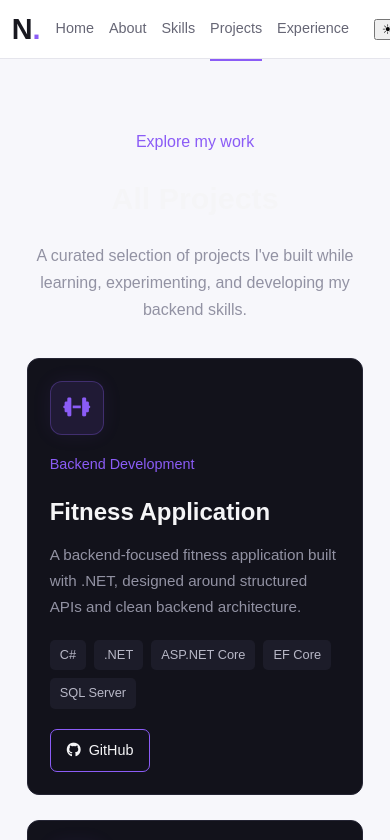
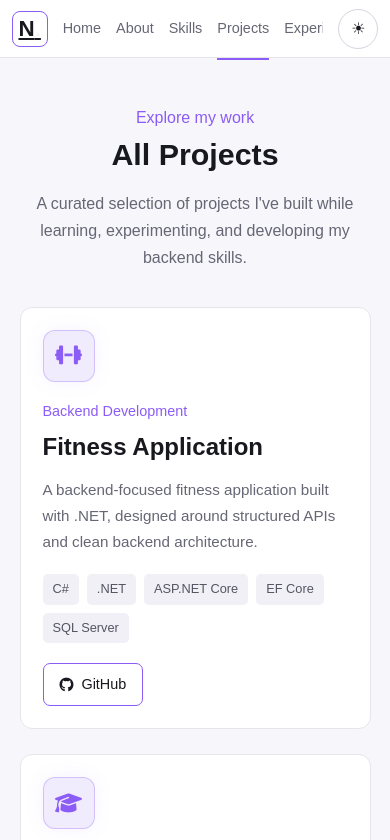
Before and after one commit to naira-othman-tamer/Portfolio, a plain HTML site: page projects.html in a window 390 px wide. Both pictures are taken after a click on the button "Switch to light mode". Shown: the top 840 px of the page. Drawn offline with Linux system fonts and the light colour scheme.

Commit message:
fix Light Mode

```diff
--- a/css/certificatestyle.css
+++ b/css/certificatestyle.css
@@ -47,7 +47,7 @@ body {
 }
 
 .certs-logo {
-    color: #f5f5f7;
+    color: #8b5cf6;
     font-size: 1.8rem;
     font-weight: 700;
     text-decoration: none;
@@ -56,7 +56,7 @@ body {
 }
 
 .certs-logo span {
-    color: #8b5cf6;
+    color: #f5f5f7;
 }
 
 
--- a/css/projectsStyle.css
+++ b/css/projectsStyle.css
@@ -1,77 +1,6 @@
-
-Claude finished the response
-Give me the link for the closest phase so I can choose the what I need of Lugus to select in my projects. Any addition would be complete for me. I need to also activate experience on my education. What you need from me supports you to complete these two sections that has no places in my portfolio. I need the brief about my education or experience at the home. on the bid for, um, uh, is that to all my certificates and indications in more, uh, details. As I have, uh, many certificates, I need to, uh, put in my portfolio. What's your opinion?
-
-Font Awesome icons: browse and search here → https://fontawesome.com/search?ic=free (filter "Free" + "Solid" for fas style, matches what you're using).
-
-Experience & Education: your nav already links to #experience and #education, but those sections don't exist in index.html yet — that's why they go nowhere. I can build both.
-
-My opinion on certificates: don't cram them into the homepage — it'll get long and hurt the clean look you have. Better as their own page (like projects.html), with a homepage teaser section ("Certifications" card row showing 3–4 highlights + "View All" button, same pattern as your Projects section).
-
-To build these, I need the actual content:
-
-For the Experience section, what do you have?
-Real job/internship history
-For Education, what should it show?
-Degree + courses + certificates together
-How many certificates do you have to feature?
-4-8
-Give me the details and I'll write the sections.
-
-Experience — for each job/internship:
-
-Company name, role/title, dates (e.g. "Jan 2025 – Present")
-2-4 bullet points on what you did/built
-Education — degree info:
-
-University name, degree title, dates, GPA (optional)
-Relevant courses (list of names)
-Certificates — for the 4-8 you want featured on the homepage teaser:
-
-Certificate name, issuer, date (optional)
-Link/credential URL if you have one
-Paste what you've got (rough notes are fine — I'll format it) and I'll build:
-
-New #experience and #education sections in index.html (matching your existing style)
-A homepage "Certifications" teaser
-A certificates.html page for the full list, same pattern as projects.html
-Create the HTML page on CSS for Zeesbert. Um, I think, uh, an indication at the home will be look, uh, good in a state of make everything in the separate HTML, just hand in home page, and the the details will be in separate HTML. The information, uh, I will support you later now. Let's start to prepare style and structure, uh, as HTML. Okay?
-
-
-Thought for 18s
-Thought for 18s
-Building the structure now with placeholder content — swap in your real details later, formatting stays the same.
-
-
-Index
-Code · HTML
-
-Additions
-Code · CSS
-
-Certificates
-Code · HTML
-
-Certificatesstyle
-Code · CSS
-
-Projects
-Code · HTML
-
-Projectsstyle
-Code · CSS
-
-Created 6 files, ran a command, edited a file · 3 notes
-Created 6 files, ran a command, edited a file · 3 notes
-
-You are out of free messages(opens in new tab) until 10:40 PM
-Upgrade
 
 
 
-
-Claude is AI and can make mistakes. Please double-check responses.
-Projectsstyle · CSS
 /* ==================================================
    PROJECTS PAGE
    ================================================== */
@@ -112,6 +41,8 @@ body {
 
     display: flex;
     align-items: center;
+    justify-content: space-between;
+
 
     padding: 0 5%;
     z-index: 1000;
@@ -121,16 +52,30 @@ body {
 }
 
 .projects-logo {
-    color: #f5f5f7;
+    width: 36px;
+    height: 36px;
+
+    display: flex;
+    align-items: center;
+    justify-content: center;
+
+    border-radius: 8px;
+
+    color: #8b5cf6;
+    font-size: 1.4rem;
+    font-weight: 700;
+
+    border: 1px solid #8b5cf6;
+    /* color: #8b5cf6;
     font-size: 1.8rem;
     font-weight: 700;
     text-decoration: none;
 
-    flex-shrink: 0;
+    flex-shrink: 0; */
 }
 
 .projects-logo span {
-    color: #8b5cf6;
+    color: #f5f5f7;
 }
 
 
@@ -143,7 +88,7 @@ body {
 
     gap: 30px;
 
-    margin: 0 auto;
+    margin: 0 ;
 }
 
 .projects-nav-links a {
@@ -580,3 +525,35 @@ body.light-theme .projects-theme-toggle {
     color: #18181f;
     border-color: #d5d5df;
 }
+
+/* Missing light-mode styles for the projects page */
+
+body.light-theme .projects-section-heading h1,
+body.light-theme .projects-card h2 {
+    color: #18181f;
+}
+
+body.light-theme .projects-page-intro,
+body.light-theme .projects-card p {
+    color: #666675;
+}
+
+body.light-theme .projects-card {
+    background: #ffffff;
+    border-color: #e5e5ec;
+}
+
+body.light-theme .projects-tech span {
+    background: #f0f0f6;
+    color: #555563;
+}
+
+body.light-theme .projects-link {
+    color: #18181f;
+    border-color: #8b5cf6;
+}
+
+body.light-theme .projects-link:hover {
+    background: #8b5cf6;
+    color: #ffffff;
+}
--- a/projects.html
+++ b/projects.html
@@ -20,7 +20,7 @@
     <!-- Projects Navbar -->
     <header class="projects-navbar">
 
-        <a href="index.html" class="projects-logo">
+        <a href="#" class="projects-logo">
             N<span>.</span>
         </a>
 
@@ -35,9 +35,13 @@
             <a href="index.html#contact">Contact</a>
         </nav>
 
-       <button class="theme-toggle" aria-label="Toggle theme">
+       <button
+       class="projects-theme-toggle"
+        aria-label="Toggle theme"
+>
         ☾
-    </button>
+        </button>
+
 
     </header>
 
```
Also changed, not shown: css/style.css (+59 -12 lines), index.html (+1 -0 lines), assets/PageLogo.jpg (renamed from assets/Logo.jpg), assets/WebLogo.png (added).
